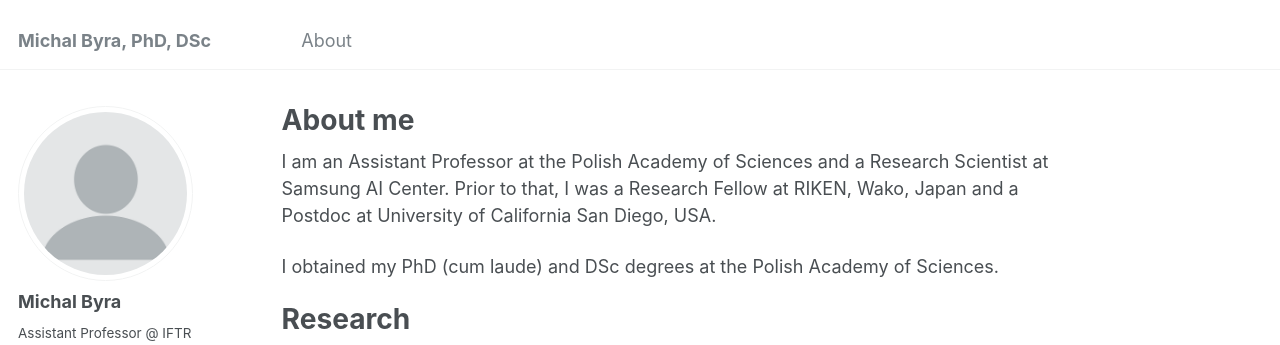
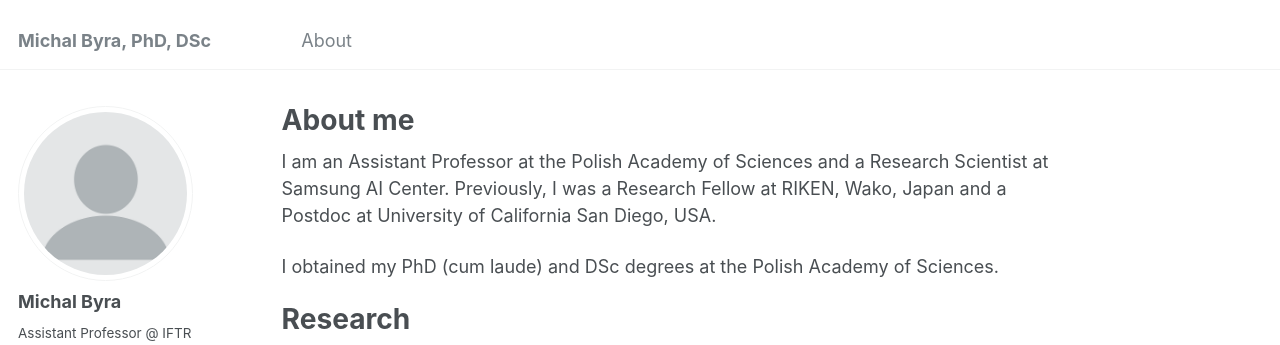
Before and after one commit to mbyr/mbyr.github.io, a Jekyll site: the page built from _pages/about.md, in a window 1280 px wide and 1133 px high. Shown: the top 345 px of the window. Built offline with Jekyll 4.4.1, drawn with Linux system fonts in a browser that asks for light colours; some web fonts are replaced.

Commit message:
Update about.md

```diff
--- a/_pages/about.md
+++ b/_pages/about.md
@@ -7,7 +7,7 @@ redirect_from:
   - /about.html
 ---
 
-I am an Assistant Professor at the Polish Academy of Sciences and a Research Scientist at Samsung AI Center. Prior to that, I was a Research Fellow at RIKEN, Wako, Japan and a Postdoc at University of California San Diego, USA.
+I am an Assistant Professor at the Polish Academy of Sciences and a Research Scientist at Samsung AI Center. Previously, I was a Research Fellow at RIKEN, Wako, Japan and a Postdoc at University of California San Diego, USA.
 
 I obtained my PhD (cum laude) and DSc degrees at the Polish Academy of Sciences.
 
```
